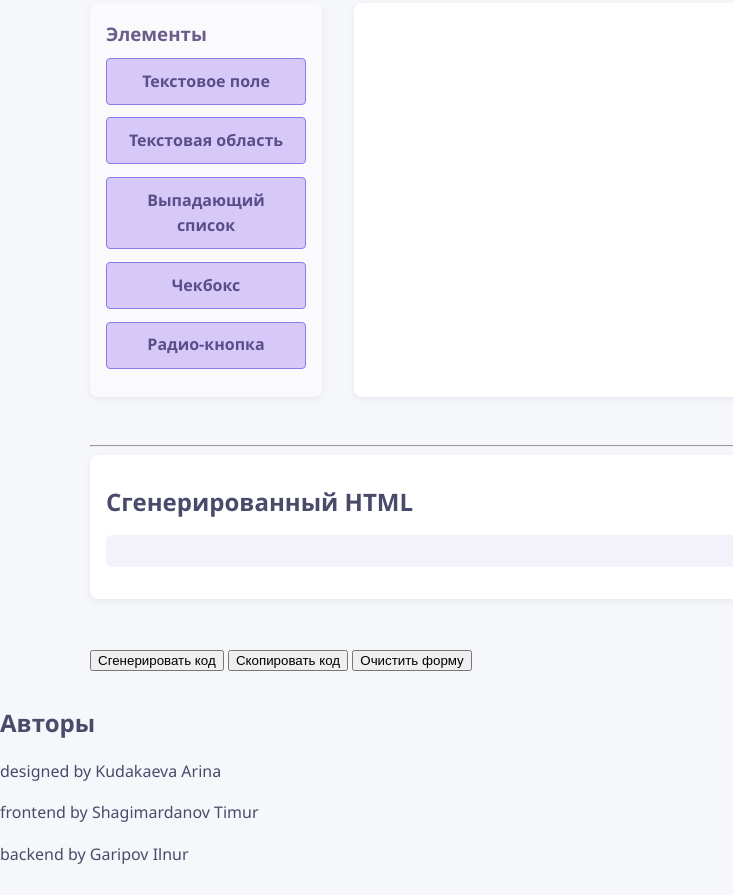
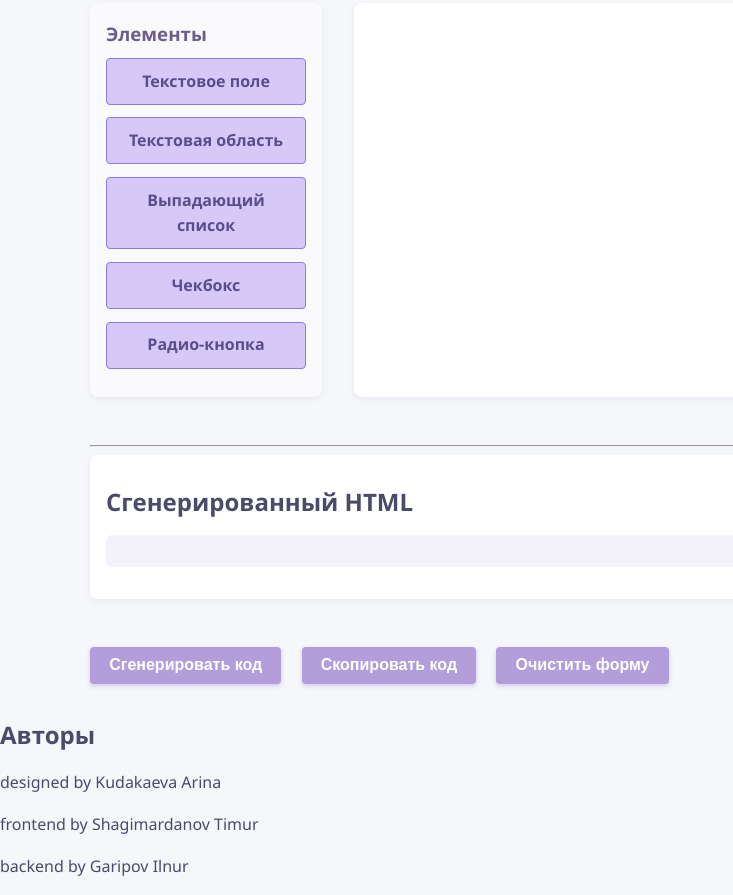
Before and after one commit to timochkabezdar/finalproject, a plain HTML site: page index.html in a window 1280 px wide. Shown: the part 737-1632 px from the top of the page, without its empty margins (0-733 px from the left). Drawn offline with Linux system fonts and the light colour scheme; a script that the page names is missing.

Commit message:
коммит кнопок

```diff
--- a/styles.css
+++ b/styles.css
@@ -181,3 +181,23 @@ form input[type="radio"] {
   font-family: monospace;
   margin-bottom: 1rem;
 }
+
+/* Кнопки */
+button {
+  background-color: #b39ddb; /* светлый сиреневый */
+  border: none;
+  color: #fff;
+  padding: 0.6rem 1.2rem;
+  margin-right: 1rem;
+  border-radius: 4px;
+  cursor: pointer;
+  font-weight: 600;
+  font-size: 1rem;
+  transition: background-color 0.3s ease;
+  box-shadow: 0 2px 4px rgba(179, 157, 219, 0.5);
+}
+
+button:hover {
+  background-color: #8c7ae6; /* насыщенный лавандовый */
+  box-shadow: 0 4px 8px rgba(140, 122, 230, 0.7);
+}
```
